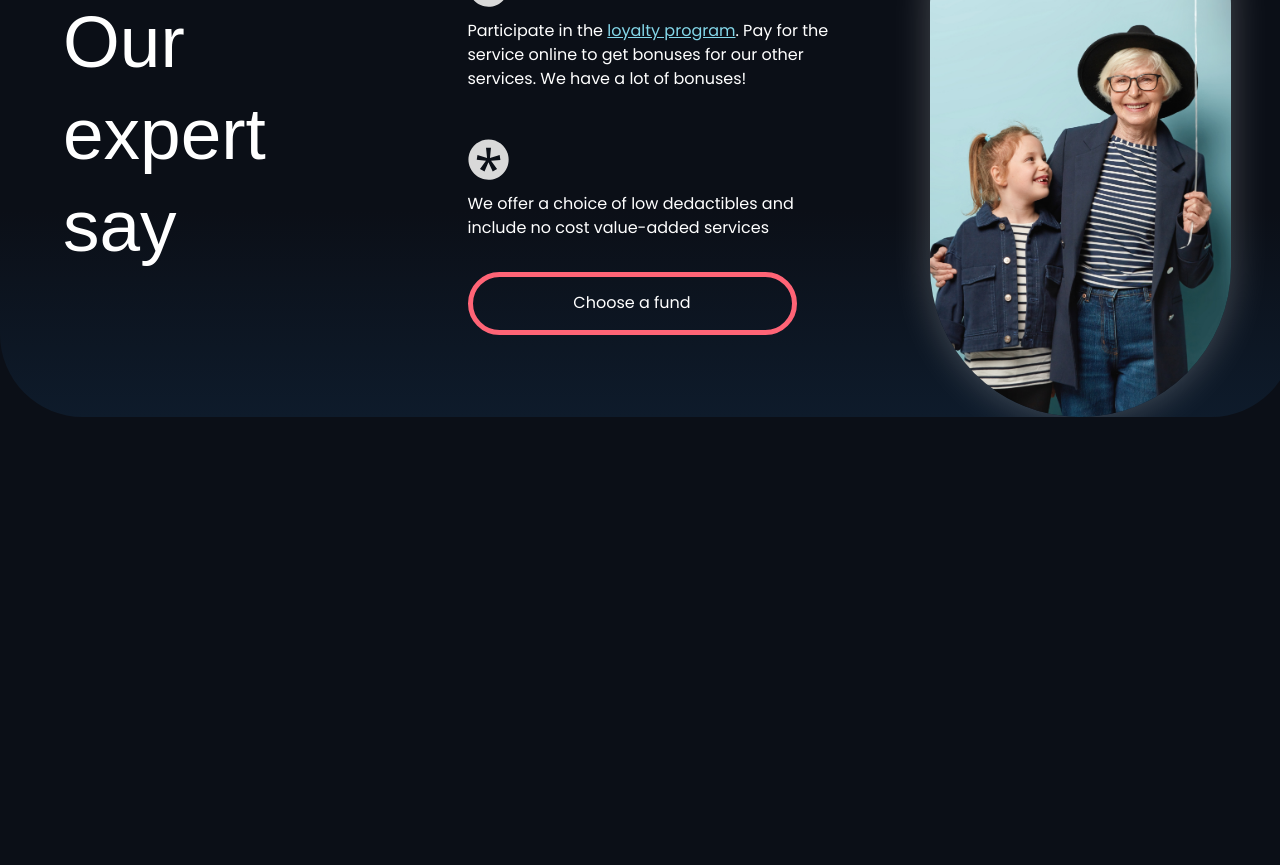
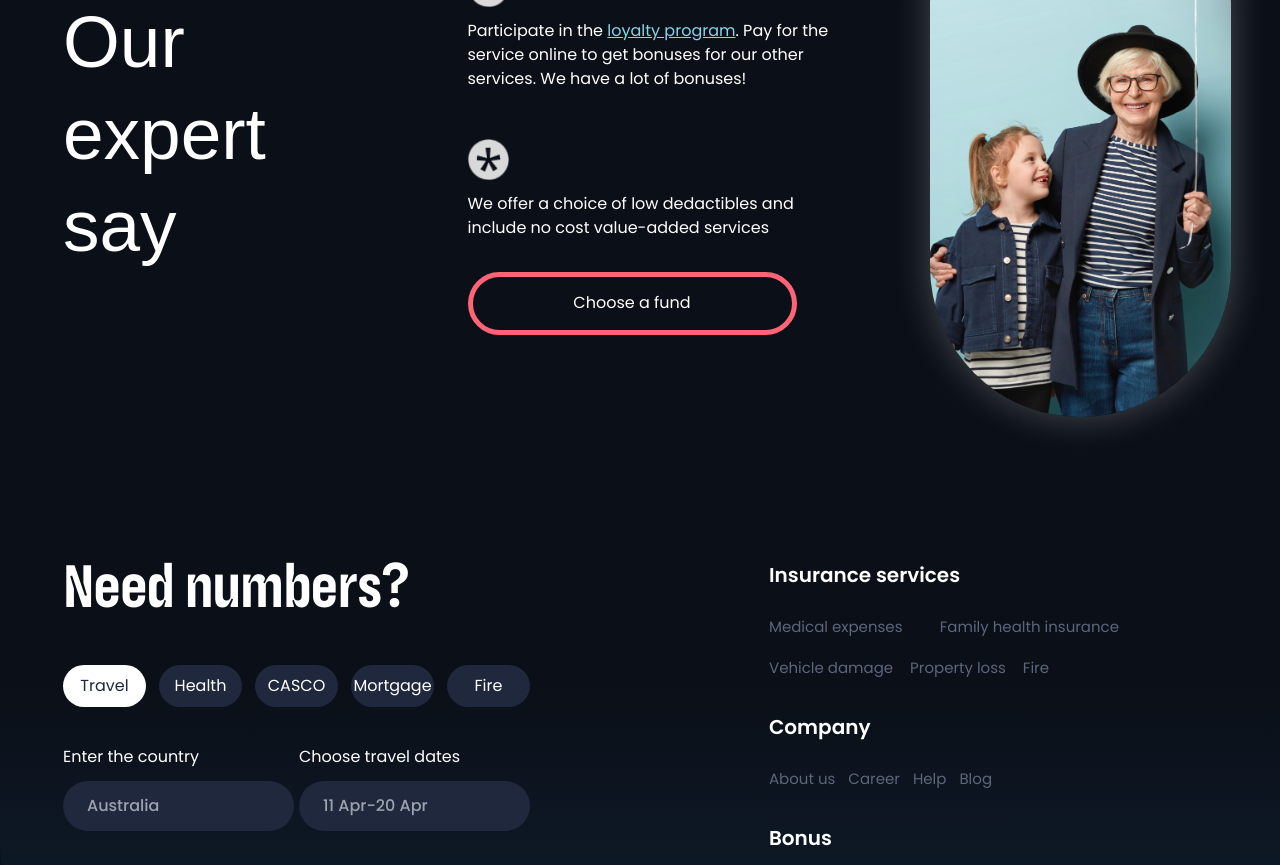
Before and after one commit to shaheerhashim10/insurance-website-landing-page, a Next.js app: page / in a window 1280 px wide. Shown: the part 1880-2745 px from the top of the page. Before the commit the page ends 2297 px from the top, so only its background shows below. Built offline with nearby package versions, Linux system fonts and the light colour scheme; a web font is replaced by a local one.

Commit message:
Add ContactUs section

```diff
--- a/app/fonts.ts
+++ b/app/fonts.ts
@@ -16,3 +16,16 @@ export const blinker = Blinker({
 export const giorgioSans = localFont({
   src: '../public/GiorgioSans-Heavy-Trial.otf',
 });
+
+export const blimone = localFont({
+  src: [
+    {
+      path: '../public/Blimone-BoldInktrap.otf',
+      weight: '700',
+    },
+    {
+      path: '../public/Blimone-ExtraBoldInktrap.otf',
+      weight: '800',
+    },
+  ],
+});
--- a/app/page.tsx
+++ b/app/page.tsx
@@ -1,3 +1,4 @@
+import ContactUs from '@/components/ContactUs';
 import ExpertsSection from '@/components/ExpertsSection';
 import Header from '@/components/Header';
 import Hero from '@/components/Hero';
@@ -22,9 +23,13 @@ export default function Home() {
         <section id="expert_section" className="snap-center">
           <ExpertsSection />
         </section>
+        <section id="contact" className="snap-center">
+          <ContactUs />
+        </section>
+        {/* <section id="footer" className="snap-center">
+          <Footer />
+        </section> */}
       </div>
-      {/*
-        <ContactUs />  */}
     </main>
   );
 }
--- /dev/null
+++ b/components/ContactUs.tsx
@@ -0,0 +1,113 @@
+import { blimone } from '@/app/fonts';
+import classNames from 'classnames';
+import React from 'react';
+import Button from './Button';
+import Link from 'next/link';
+
+type Props = {};
+
+const ContactUs = (props: Props) => {
+  return (
+    <div className="mt-36 flex justify-between w-[66rem]">
+      <div className="flex flex-col ">
+        <span className={classNames(blimone.className, 'text-6xl')}>
+          Need numbers?
+        </span>
+        <div className="flex mt-11">
+          <div className="flex justify-center items-center w-[83px] h-[42px] text-[#1F283D] bg-white rounded-[131px]">
+            Travel
+          </div>
+          <div className="flex justify-center items-center ml-[13px] w-[83px] h-[42px] bg-[#1F283D] rounded-[131px]">
+            Health
+          </div>
+          <div className="flex justify-center items-center ml-[13px] w-[83px] h-[42px] bg-[#1F283D] rounded-[131px]">
+            CASCO
+          </div>
+          <div className="flex justify-center items-center ml-[13px] w-[83px] h-[42px] bg-[#1F283D] rounded-[131px]">
+            Mortgage
+          </div>
+          <div className="flex justify-center items-center ml-[13px] w-[83px] h-[42px] bg-[#1F283D] rounded-[131px]">
+            Fire
+          </div>
+        </div>
+
+        <div className="flex mt-[38px] justify-between">
+          <div className="flex flex-col">
+            <label>Enter the country</label>
+            <input
+              className="font-medium w-[231px] h-[50px] rounded-[130px] p-6 bg-[#1F283D] mt-3"
+              type="text"
+              id="country"
+              name="country"
+              placeholder="Australia"
+            />
+          </div>
+          <div className="flex flex-col">
+            <label>Choose travel dates</label>
+            <input
+              className="font-medium text-[##5D667B] w-[231px] h-[50px] rounded-[130px] p-6 bg-[#1F283D] mt-3"
+              type="text"
+              id="date"
+              name="date"
+              placeholder="11 Apr-20 Apr"
+            />
+          </div>
+        </div>
+        <Button className="mt-9 bg-[#FF6476] rounded-[130px] w-[467px] h-[63px] text-lg">
+          {' '}
+          Calculate{' '}
+        </Button>
+      </div>
+
+      <div className="flex flex-col w-[350px]">
+        <div className="">
+          <span className="block text-xl font-semibold">
+            Insurance services
+          </span>
+          <div className="flex justify-between mt-7 leading-5 text-[15px] text-[#5D667B]">
+            <Link href={''}>Medical expenses</Link>
+            <Link href={''}>Family health insurance</Link>
+          </div>
+          <div className="flex justify-between mt-[21px] w-[280px] leading-5 text-[15px] text-[#5D667B]">
+            <Link href={''}>Vehicle damage</Link>
+            <Link href={''}>Property loss</Link>
+            <Link href={''}>Fire</Link>
+          </div>
+        </div>
+
+        <div className="mt-[35px]">
+          <span className="block text-xl font-semibold">Company</span>
+          <div className="flex mt-7 leading-5 text-[15px] text-[#5D667B]">
+            <Link href={''}>About us</Link>
+            <Link href={''} className="ml-[13px]">
+              Career
+            </Link>
+            <Link href={''} className="ml-[13px]">
+              Help
+            </Link>
+            <Link href={''} className="ml-[13px]">
+              Blog
+            </Link>
+          </div>
+        </div>
+
+        <div className="mt-[35px]">
+          <span className="block text-xl font-semibold">Bonus</span>
+          <div className="flex mt-7 leading-5 text-[15px] text-[#5D667B]">
+            <Link href={''} className="">
+              Gift certificate
+            </Link>
+            <Link href={''} className="ml-[15px]">
+              Affiliate Program
+            </Link>
+            <Link href={''} className="ml-[15px]">
+              Trainings
+            </Link>
+          </div>
+        </div>
+      </div>
+    </div>
+  );
+};
+
+export default ContactUs;
--- a/components/ExpertsSection.tsx
+++ b/components/ExpertsSection.tsx
@@ -22,6 +22,7 @@ const ExpertsSection = (props: Props) => {
           <svg
             width="41"
             height="41"
+            className="animate-spin-slow"
             viewBox="0 0 41 41"
             fill="none"
             xmlns="http://www.w3.org/2000/svg"
@@ -44,7 +45,7 @@ const ExpertsSection = (props: Props) => {
             width="41"
             height="41"
             viewBox="0 0 41 41"
-            className="mt-12"
+            className="mt-12 animate-spin-slow"
             fill="none"
             xmlns="http://www.w3.org/2000/svg"
           >
--- a/components/Hero.tsx
+++ b/components/Hero.tsx
@@ -120,6 +120,7 @@ const Hero = (props: Props) => {
           viewBox="0 0 41 41"
           fill="none"
           xmlns="http://www.w3.org/2000/svg"
+          className='animate-spin-slow'
         >
           <path
             fill-rule="evenodd"
@@ -136,7 +137,7 @@ const Hero = (props: Props) => {
           width="41"
           height="41"
           viewBox="0 0 41 41"
-          className="mt-12"
+          className="mt-12 animate-spin-slow"
           fill="none"
           xmlns="http://www.w3.org/2000/svg"
         >
--- a/tailwind.config.js
+++ b/tailwind.config.js
@@ -13,7 +13,7 @@ module.exports = {
           'conic-gradient(from 180deg at 50% 50%, var(--tw-gradient-stops))',
       },
       animation: {
-        'spin-slow': 'spin 3s linear infinite',
+        'spin-slow': 'spin 6s linear infinite',
       },
     },
   },
```
Also changed, not shown: public/Blimone-BoldInktrap.otf (added), public/Blimone-ExtraBoldInktrap.otf (added).
